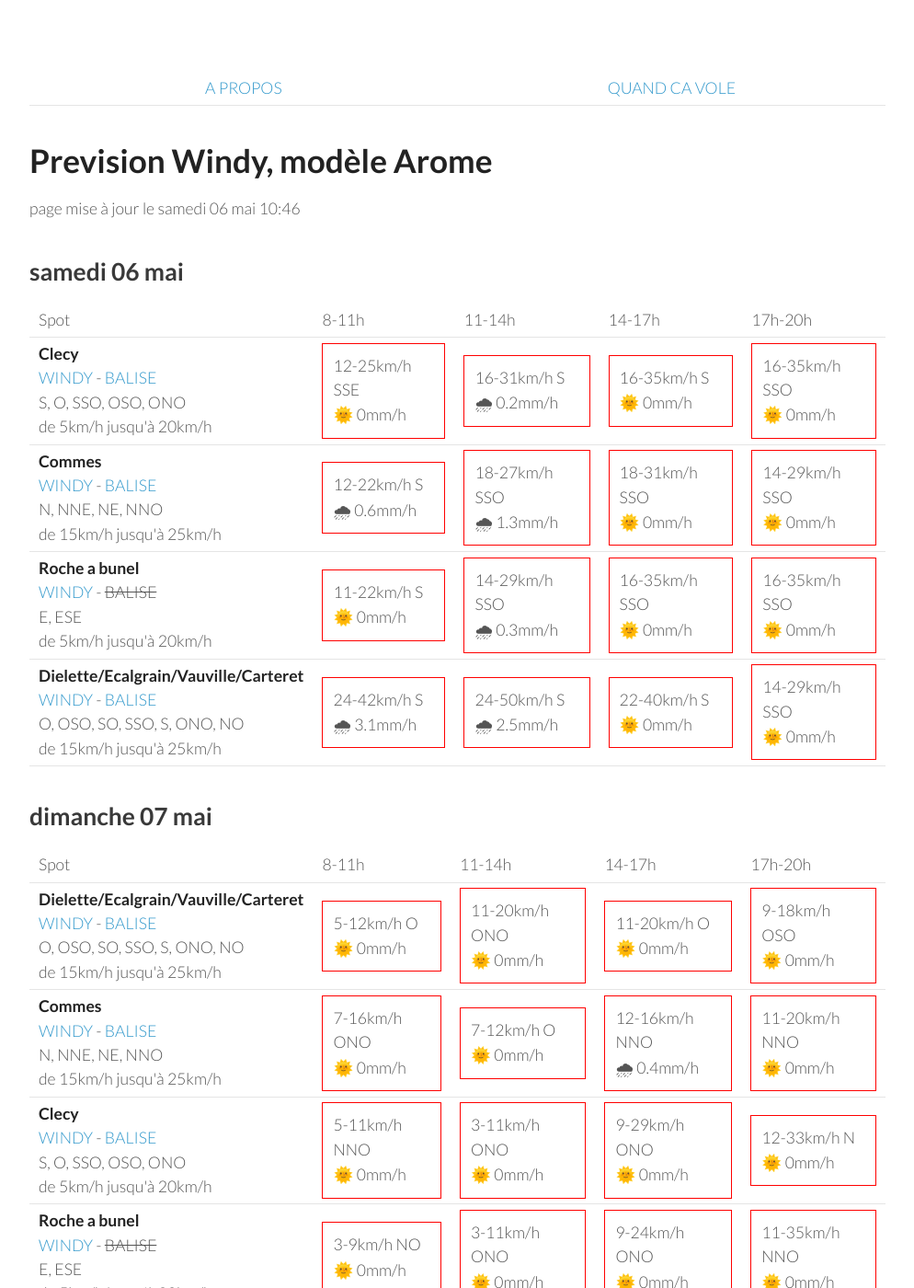
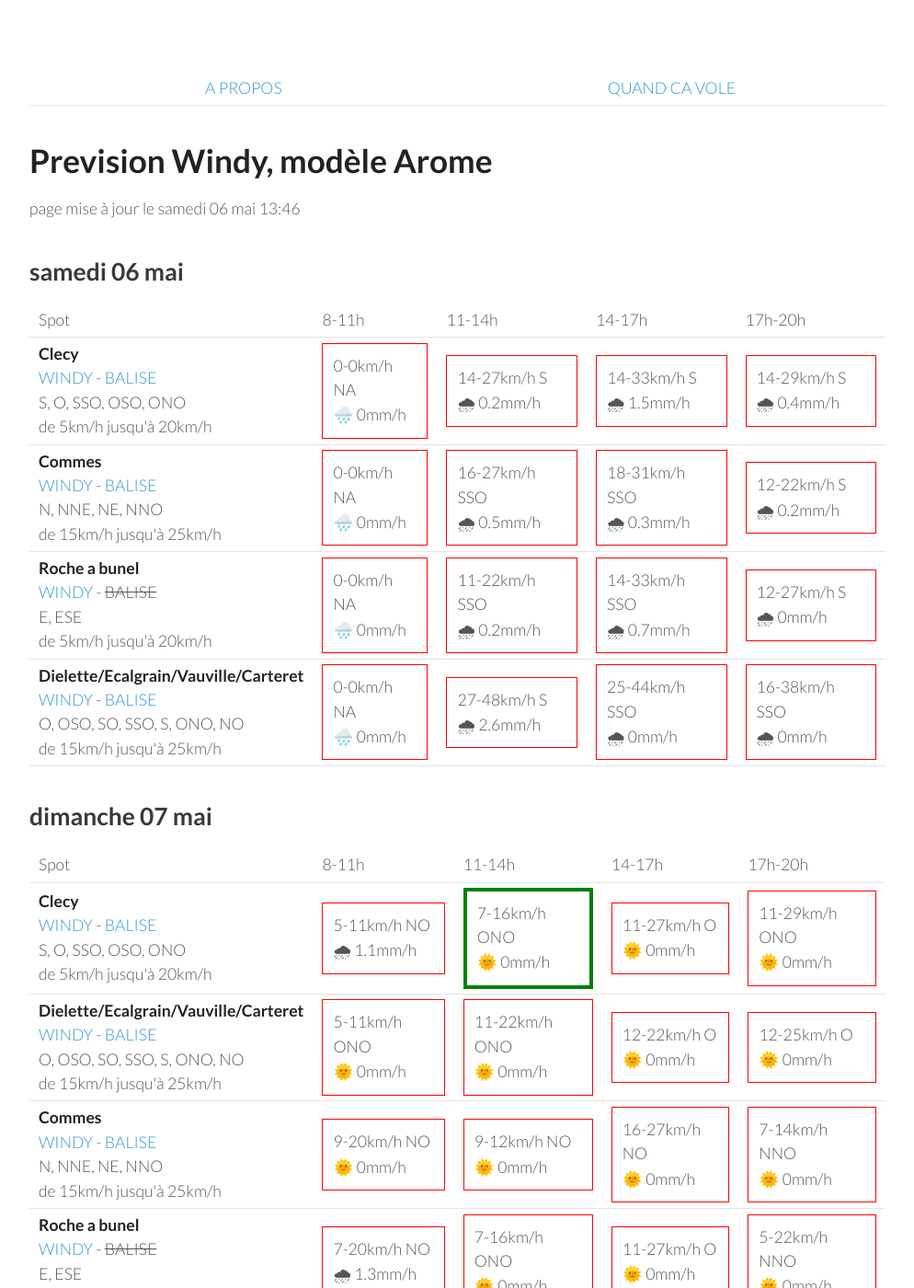
Before and after one commit to parapente-dans-le-nord/parapente-dans-le-nord.github.io, a Jekyll site: the page built from normandie.markdown, in a window 1280 px wide and 1400 px high. Shown: the whole window at 92% size, without its empty margins (26-1020 px from the left). Built offline with Jekyll 4.4.1, drawn with Linux system fonts in a browser that asks for light colours; some of the changed text lies outside the part shown.

Commit message:
update index.markdown

```diff
--- a/normandie.markdown
+++ b/normandie.markdown
@@ -7,7 +7,7 @@ title:  "Tous les spots"
 {: .links}
 
 # Prevision Windy, modèle Arome
-page mise à jour le samedi 06 mai 10:46
+page mise à jour le samedi 06 mai 13:46
 
 ## samedi 06 mai
 
@@ -24,41 +24,37 @@ page mise à jour le samedi 06 mai 10:46
 <tr>
         <td><strong>Clecy</strong><br><a href="https://windy.com/48.929/-0.470?48.516,-0.470,8">WINDY</a> - <span class=""><a href="http://www.balisemeteo.com/balise.php?idBalise=122">BALISE</a> </span><br> <span class="vent-favorable">S, O, SSO, OSO, ONO</span><br><span class="force-vent">de 5km/h jusqu'à 20km/h</span> </td>
 
-            <td><div class="not-flyable"><p>12-25km/h SSE</p><p>🌞 0mm/h</p></div></td>
-            <td><div class="not-flyable"><p>16-31km/h S</p><p>🌧 0.2mm/h</p></div></td>
-            <td><div class="not-flyable"><p>16-35km/h S</p><p>🌞 0mm/h</p></div></td>
-            <td><div class="not-flyable"><p>16-35km/h SSO</p><p>🌞 0mm/h</p></div></td>
-
+            <td><div class="not-flyable"><p>0-0km/h NA</p><p>🌧️ 0mm/h</p></div></td>
+            <td><div class="not-flyable"><p>14-27km/h S</p><p>🌧 0.2mm/h</p></div></td>
+            <td><div class="not-flyable"><p>14-33km/h S</p><p>🌧 1.5mm/h</p></div></td>
+            <td><div class="not-flyable"><p>14-29km/h S</p><p>🌧 0.4mm/h</p></div></td>
 
     </tr>
 <tr>
         <td><strong>Commes</strong><br><a href="https://windy.com/49.346/-0.726?48.936,-0.726,8">WINDY</a> - <span class=""><a href="http://www.balisemeteo.com/balise.php?idBalise=158">BALISE</a> </span><br> <span class="vent-favorable">N, NNE, NE, NNO</span><br><span class="force-vent">de 15km/h jusqu'à 25km/h</span> </td>
 
-            <td><div class="not-flyable"><p>12-22km/h S</p><p>🌧 0.6mm/h</p></div></td>
-            <td><div class="not-flyable"><p>18-27km/h SSO</p><p>🌧 1.3mm/h</p></div></td>
-            <td><div class="not-flyable"><p>18-31km/h SSO</p><p>🌞 0mm/h</p></div></td>
-            <td><div class="not-flyable"><p>14-29km/h SSO</p><p>🌞 0mm/h</p></div></td>
-
+            <td><div class="not-flyable"><p>0-0km/h NA</p><p>🌧️ 0mm/h</p></div></td>
+            <td><div class="not-flyable"><p>16-27km/h SSO</p><p>🌧 0.5mm/h</p></div></td>
+            <td><div class="not-flyable"><p>18-31km/h SSO</p><p>🌧 0.3mm/h</p></div></td>
+            <td><div class="not-flyable"><p>12-22km/h S</p><p>🌧 0.2mm/h</p></div></td>
 
     </tr>
 <tr>
         <td><strong>Roche a bunel</strong><br><a href="https://windy.com/48.993/-0.499?48.580,-0.499,8">WINDY</a> - <span class="no-balise"> BALISE </span><br> <span class="vent-favorable">E, ESE</span><br><span class="force-vent">de 5km/h jusqu'à 20km/h</span> </td>
 
-            <td><div class="not-flyable"><p>11-22km/h S</p><p>🌞 0mm/h</p></div></td>
-            <td><div class="not-flyable"><p>14-29km/h SSO</p><p>🌧 0.3mm/h</p></div></td>
-            <td><div class="not-flyable"><p>16-35km/h SSO</p><p>🌞 0mm/h</p></div></td>
-            <td><div class="not-flyable"><p>16-35km/h SSO</p><p>🌞 0mm/h</p></div></td>
-
+            <td><div class="not-flyable"><p>0-0km/h NA</p><p>🌧️ 0mm/h</p></div></td>
+            <td><div class="not-flyable"><p>11-22km/h SSO</p><p>🌧 0.2mm/h</p></div></td>
+            <td><div class="not-flyable"><p>14-33km/h SSO</p><p>🌧 0.7mm/h</p></div></td>
+            <td><div class="not-flyable"><p>12-27km/h S</p><p>🌧 0mm/h</p></div></td>
 
     </tr>
 <tr>
         <td><strong>Dielette/Ecalgrain/Vauville/Carteret</strong><br><a href="https://windy.com/49.650/-1.856?49.243,-1.856,8">WINDY</a> - <span class=""><a href="http://www.balisemeteo.com/balise.php?idBalise=81">BALISE</a> </span><br> <span class="vent-favorable">O, OSO, SO, SSO, S, ONO, NO</span><br><span class="force-vent">de 15km/h jusqu'à 25km/h</span> </td>
 
-            <td><div class="not-flyable"><p>24-42km/h S</p><p>🌧 3.1mm/h</p></div></td>
-            <td><div class="not-flyable"><p>24-50km/h S</p><p>🌧 2.5mm/h</p></div></td>
-            <td><div class="not-flyable"><p>22-40km/h S</p><p>🌞 0mm/h</p></div></td>
-            <td><div class="not-flyable"><p>14-29km/h SSO</p><p>🌞 0mm/h</p></div></td>
-
+            <td><div class="not-flyable"><p>0-0km/h NA</p><p>🌧️ 0mm/h</p></div></td>
+            <td><div class="not-flyable"><p>27-48km/h S</p><p>🌧 2.6mm/h</p></div></td>
+            <td><div class="not-flyable"><p>25-44km/h SSO</p><p>🌧 0mm/h</p></div></td>
+            <td><div class="not-flyable"><p>16-38km/h SSO</p><p>🌧 0mm/h</p></div></td>
 
     </tr>
 
@@ -78,42 +74,42 @@ page mise à jour le samedi 06 mai 10:46
       <td>17h-20h</td>
     </tr>
 <tr>
+        <td><strong>Clecy</strong><br><a href="https://windy.com/48.929/-0.470?48.516,-0.470,8">WINDY</a> - <span class=""><a href="http://www.balisemeteo.com/balise.php?idBalise=122">BALISE</a> </span><br> <span class="vent-favorable">S, O, SSO, OSO, ONO</span><br><span class="force-vent">de 5km/h jusqu'à 20km/h</span> </td>
+
+            <td><div class="not-flyable"><p>5-11km/h NO</p><p>🌧 1.1mm/h</p></div></td>
+            <td><div class="flyable"><p>7-16km/h ONO</p><p>🌞 0mm/h</p></div></td>
+            <td><div class="not-flyable"><p>11-27km/h O</p><p>🌞 0mm/h</p></div></td>
+            <td><div class="not-flyable"><p>11-29km/h ONO</p><p>🌞 0mm/h</p></div></td>
+
+
+    </tr>
+<tr>
         <td><strong>Dielette/Ecalgrain/Vauville/Carteret</strong><br><a href="https://windy.com/49.650/-1.856?49.243,-1.856,8">WINDY</a> - <span class=""><a href="http://www.balisemeteo.com/balise.php?idBalise=81">BALISE</a> </span><br> <span class="vent-favorable">O, OSO, SO, SSO, S, ONO, NO</span><br><span class="force-vent">de 15km/h jusqu'à 25km/h</span> </td>
 
-            <td><div class="not-flyable"><p>5-12km/h O</p><p>🌞 0mm/h</p></div></td>
-            <td><div class="not-flyable"><p>11-20km/h ONO</p><p>🌞 0mm/h</p></div></td>
-            <td><div class="not-flyable"><p>11-20km/h O</p><p>🌞 0mm/h</p></div></td>
-            <td><div class="not-flyable"><p>9-18km/h OSO</p><p>🌞 0mm/h</p></div></td>
+            <td><div class="not-flyable"><p>5-11km/h ONO</p><p>🌞 0mm/h</p></div></td>
+            <td><div class="not-flyable"><p>11-22km/h ONO</p><p>🌞 0mm/h</p></div></td>
+            <td><div class="not-flyable"><p>12-22km/h O</p><p>🌞 0mm/h</p></div></td>
+            <td><div class="not-flyable"><p>12-25km/h O</p><p>🌞 0mm/h</p></div></td>
 
 
     </tr>
 <tr>
         <td><strong>Commes</strong><br><a href="https://windy.com/49.346/-0.726?48.936,-0.726,8">WINDY</a> - <span class=""><a href="http://www.balisemeteo.com/balise.php?idBalise=158">BALISE</a> </span><br> <span class="vent-favorable">N, NNE, NE, NNO</span><br><span class="force-vent">de 15km/h jusqu'à 25km/h</span> </td>
 
-            <td><div class="not-flyable"><p>7-16km/h ONO</p><p>🌞 0mm/h</p></div></td>
-            <td><div class="not-flyable"><p>7-12km/h O</p><p>🌞 0mm/h</p></div></td>
-            <td><div class="not-flyable"><p>12-16km/h NNO</p><p>🌧 0.4mm/h</p></div></td>
-            <td><div class="not-flyable"><p>11-20km/h NNO</p><p>🌞 0mm/h</p></div></td>
-
-
-    </tr>
-<tr>
-        <td><strong>Clecy</strong><br><a href="https://windy.com/48.929/-0.470?48.516,-0.470,8">WINDY</a> - <span class=""><a href="http://www.balisemeteo.com/balise.php?idBalise=122">BALISE</a> </span><br> <span class="vent-favorable">S, O, SSO, OSO, ONO</span><br><span class="force-vent">de 5km/h jusqu'à 20km/h</span> </td>
-
-            <td><div class="not-flyable"><p>5-11km/h NNO</p><p>🌞 0mm/h</p></div></td>
-            <td><div class="not-flyable"><p>3-11km/h ONO</p><p>🌞 0mm/h</p></div></td>
-            <td><div class="not-flyable"><p>9-29km/h ONO</p><p>🌞 0mm/h</p></div></td>
-            <td><div class="not-flyable"><p>12-33km/h N</p><p>🌞 0mm/h</p></div></td>
+            <td><div class="not-flyable"><p>9-20km/h NO</p><p>🌞 0mm/h</p></div></td>
+            <td><div class="not-flyable"><p>9-12km/h NO</p><p>🌞 0mm/h</p></div></td>
+            <td><div class="not-flyable"><p>16-27km/h NO</p><p>🌞 0mm/h</p></div></td>
+            <td><div class="not-flyable"><p>7-14km/h NNO</p><p>🌞 0mm/h</p></div></td>
 
 
     </tr>
 <tr>
         <td><strong>Roche a bunel</strong><br><a href="https://windy.com/48.993/-0.499?48.580,-0.499,8">WINDY</a> - <span class="no-balise"> BALISE </span><br> <span class="vent-favorable">E, ESE</span><br><span class="force-vent">de 5km/h jusqu'à 20km/h</span> </td>
 
-            <td><div class="not-flyable"><p>3-9km/h NO</p><p>🌞 0mm/h</p></div></td>
-            <td><div class="not-flyable"><p>3-11km/h ONO</p><p>🌞 0mm/h</p></div></td>
-            <td><div class="not-flyable"><p>9-24km/h ONO</p><p>🌞 0mm/h</p></div></td>
-            <td><div class="not-flyable"><p>11-35km/h NNO</p><p>🌞 0mm/h</p></div></td>
+            <td><div class="not-flyable"><p>7-20km/h NO</p><p>🌧 1.3mm/h</p></div></td>
+            <td><div class="not-flyable"><p>7-16km/h ONO</p><p>🌞 0mm/h</p></div></td>
+            <td><div class="not-flyable"><p>11-27km/h O</p><p>🌞 0mm/h</p></div></td>
+            <td><div class="not-flyable"><p>5-22km/h NNO</p><p>🌞 0mm/h</p></div></td>
 
 
     </tr>
@@ -134,16 +130,6 @@ page mise à jour le samedi 06 mai 10:46
       <td>17h-20h</td>
     </tr>
 <tr>
-        <td><strong>Clecy</strong><br><a href="https://windy.com/48.929/-0.470?48.516,-0.470,8">WINDY</a> - <span class=""><a href="http://www.balisemeteo.com/balise.php?idBalise=122">BALISE</a> </span><br> <span class="vent-favorable">S, O, SSO, OSO, ONO</span><br><span class="force-vent">de 5km/h jusqu'à 20km/h</span> </td>
-
-            <td><div class="flyable"><p>5-16km/h OSO</p><p>🌞 0mm/h</p></div></td>
-            <td><div class="not-flyable"><p>9-20km/h SO</p><p>🌞 0mm/h</p></div></td>
-            <td><div class="not-flyable"><p>11-27km/h SSO</p><p>🌧 0.2mm/h</p></div></td>
-            <td><div class="not-flyable"><p>12-27km/h SO</p><p>🌞 0mm/h</p></div></td>
-
-
-    </tr>
-<tr>
         <td><strong>Dielette/Ecalgrain/Vauville/Carteret</strong><br><a href="https://windy.com/49.650/-1.856?49.243,-1.856,8">WINDY</a> - <span class=""><a href="http://www.balisemeteo.com/balise.php?idBalise=81">BALISE</a> </span><br> <span class="vent-favorable">O, OSO, SO, SSO, S, ONO, NO</span><br><span class="force-vent">de 15km/h jusqu'à 25km/h</span> </td>
 
             <td><div class="flyable"><p>16-24km/h SSO</p><p>🌞 0mm/h</p></div></td>
@@ -160,6 +146,16 @@ page mise à jour le samedi 06 mai 10:46
             <td><div class="not-flyable"><p>14-24km/h SO</p><p>🌞 0mm/h</p></div></td>
             <td><div class="not-flyable"><p>14-25km/h SO</p><p>🌞 0mm/h</p></div></td>
             <td><div class="not-flyable"><p>16-25km/h SO</p><p>🌞 0mm/h</p></div></td>
+
+
+    </tr>
+<tr>
+        <td><strong>Clecy</strong><br><a href="https://windy.com/48.929/-0.470?48.516,-0.470,8">WINDY</a> - <span class=""><a href="http://www.balisemeteo.com/balise.php?idBalise=122">BALISE</a> </span><br> <span class="vent-favorable">S, O, SSO, OSO, ONO</span><br><span class="force-vent">de 5km/h jusqu'à 20km/h</span> </td>
+
+            <td><div class="not-flyable"><p>5-16km/h SO</p><p>🌞 0mm/h</p></div></td>
+            <td><div class="not-flyable"><p>11-24km/h SO</p><p>🌞 0mm/h</p></div></td>
+            <td><div class="not-flyable"><p>12-29km/h SO</p><p>🌞 0mm/h</p></div></td>
+            <td><div class="not-flyable"><p>16-33km/h SO</p><p>🌞 0mm/h</p></div></td>
 
 
     </tr>
@@ -210,22 +206,22 @@ page mise à jour le samedi 06 mai 10:46
 
     </tr>
 <tr>
+        <td><strong>Clecy</strong><br><a href="https://windy.com/48.929/-0.470?48.516,-0.470,8">WINDY</a> - <span class=""><a href="http://www.balisemeteo.com/balise.php?idBalise=122">BALISE</a> </span><br> <span class="vent-favorable">S, O, SSO, OSO, ONO</span><br><span class="force-vent">de 5km/h jusqu'à 20km/h</span> </td>
+
+            <td><div class="not-flyable"><p>9-22km/h OSO</p><p>🌧 3.5mm/h</p></div></td>
+            <td><div class="not-flyable"><p>9-24km/h O</p><p>🌧 2.7mm/h</p></div></td>
+            <td><div class="not-flyable"><p>11-25km/h ONO</p><p>🌧 2.6mm/h</p></div></td>
+            <td><div class="not-flyable"><p>11-25km/h O</p><p>🌧 4.3mm/h</p></div></td>
+
+
+    </tr>
+<tr>
         <td><strong>Roche a bunel</strong><br><a href="https://windy.com/48.993/-0.499?48.580,-0.499,8">WINDY</a> - <span class="no-balise"> BALISE </span><br> <span class="vent-favorable">E, ESE</span><br><span class="force-vent">de 5km/h jusqu'à 20km/h</span> </td>
 
             <td><div class="not-flyable"><p>9-22km/h OSO</p><p>🌧 3.6mm/h</p></div></td>
             <td><div class="not-flyable"><p>7-22km/h O</p><p>🌧 2.3mm/h</p></div></td>
             <td><div class="not-flyable"><p>11-25km/h ONO</p><p>🌧 1.9mm/h</p></div></td>
             <td><div class="not-flyable"><p>12-25km/h O</p><p>🌧 3.7mm/h</p></div></td>
-
-
-    </tr>
-<tr>
-        <td><strong>Clecy</strong><br><a href="https://windy.com/48.929/-0.470?48.516,-0.470,8">WINDY</a> - <span class=""><a href="http://www.balisemeteo.com/balise.php?idBalise=122">BALISE</a> </span><br> <span class="vent-favorable">S, O, SSO, OSO, ONO</span><br><span class="force-vent">de 5km/h jusqu'à 20km/h</span> </td>
-
-            <td><div class="not-flyable"><p>12-29km/h OSO</p><p>🌧 2.3mm/h</p></div></td>
-            <td><div class="not-flyable"><p>14-31km/h O</p><p>🌧 2.1mm/h</p></div></td>
-            <td><div class="not-flyable"><p>20-42km/h ONO</p><p>🌧 0.6mm/h</p></div></td>
-            <td><div class="not-flyable"><p>24-50km/h ONO</p><p>🌧 0.3mm/h</p></div></td>
 
 
     </tr>
@@ -258,10 +254,10 @@ page mise à jour le samedi 06 mai 10:46
 <tr>
         <td><strong>Clecy</strong><br><a href="https://windy.com/48.929/-0.470?48.516,-0.470,8">WINDY</a> - <span class=""><a href="http://www.balisemeteo.com/balise.php?idBalise=122">BALISE</a> </span><br> <span class="vent-favorable">S, O, SSO, OSO, ONO</span><br><span class="force-vent">de 5km/h jusqu'à 20km/h</span> </td>
 
-            <td><div class="not-flyable"><p>14-31km/h OSO</p><p>🌞 0mm/h</p></div></td>
-            <td><div class="not-flyable"><p>14-35km/h OSO</p><p>🌧 0.2mm/h</p></div></td>
-            <td><div class="not-flyable"><p>14-35km/h O</p><p>🌧 0.2mm/h</p></div></td>
-            <td><div class="not-flyable"><p>14-35km/h O</p><p>🌧 0.3mm/h</p></div></td>
+            <td><div class="not-flyable"><p>16-35km/h O</p><p>🌞 0mm/h</p></div></td>
+            <td><div class="not-flyable"><p>18-42km/h ONO</p><p>🌧 0.4mm/h</p></div></td>
+            <td><div class="not-flyable"><p>20-44km/h O</p><p>🌧 0.6mm/h</p></div></td>
+            <td><div class="not-flyable"><p>20-46km/h O</p><p>🌧 0.4mm/h</p></div></td>
 
 
     </tr>
@@ -322,6 +318,16 @@ page mise à jour le samedi 06 mai 10:46
 
     </tr>
 <tr>
+        <td><strong>Clecy</strong><br><a href="https://windy.com/48.929/-0.470?48.516,-0.470,8">WINDY</a> - <span class=""><a href="http://www.balisemeteo.com/balise.php?idBalise=122">BALISE</a> </span><br> <span class="vent-favorable">S, O, SSO, OSO, ONO</span><br><span class="force-vent">de 5km/h jusqu'à 20km/h</span> </td>
+
+            <td><div class="not-flyable"><p>12-24km/h O</p><p>🌞 0mm/h</p></div></td>
+            <td><div class="not-flyable"><p>11-29km/h ONO</p><p>🌞 0mm/h</p></div></td>
+            <td><div class="not-flyable"><p>9-31km/h ONO</p><p>🌧 1.9mm/h</p></div></td>
+            <td><div class="not-flyable"><p>12-31km/h NO</p><p>🌧 3.4mm/h</p></div></td>
+
+
+    </tr>
+<tr>
         <td><strong>Roche a bunel</strong><br><a href="https://windy.com/48.993/-0.499?48.580,-0.499,8">WINDY</a> - <span class="no-balise"> BALISE </span><br> <span class="vent-favorable">E, ESE</span><br><span class="force-vent">de 5km/h jusqu'à 20km/h</span> </td>
 
             <td><div class="not-flyable"><p>12-24km/h O</p><p>🌞 0mm/h</p></div></td>
```
